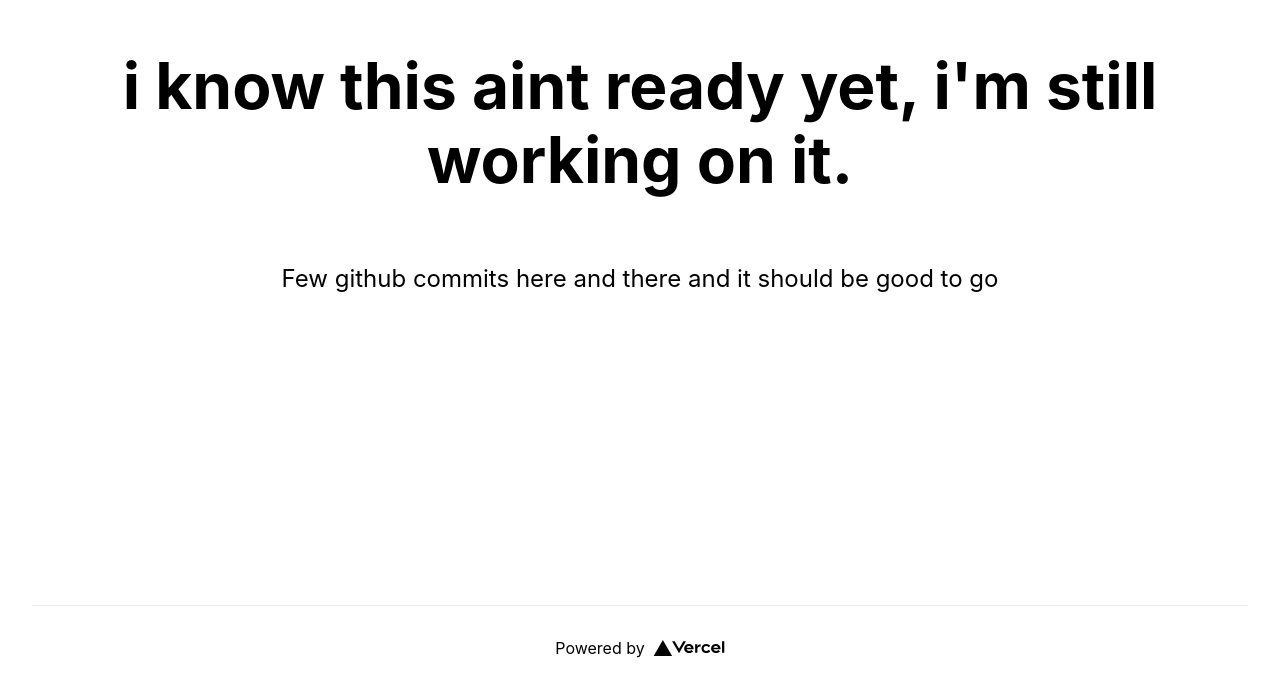
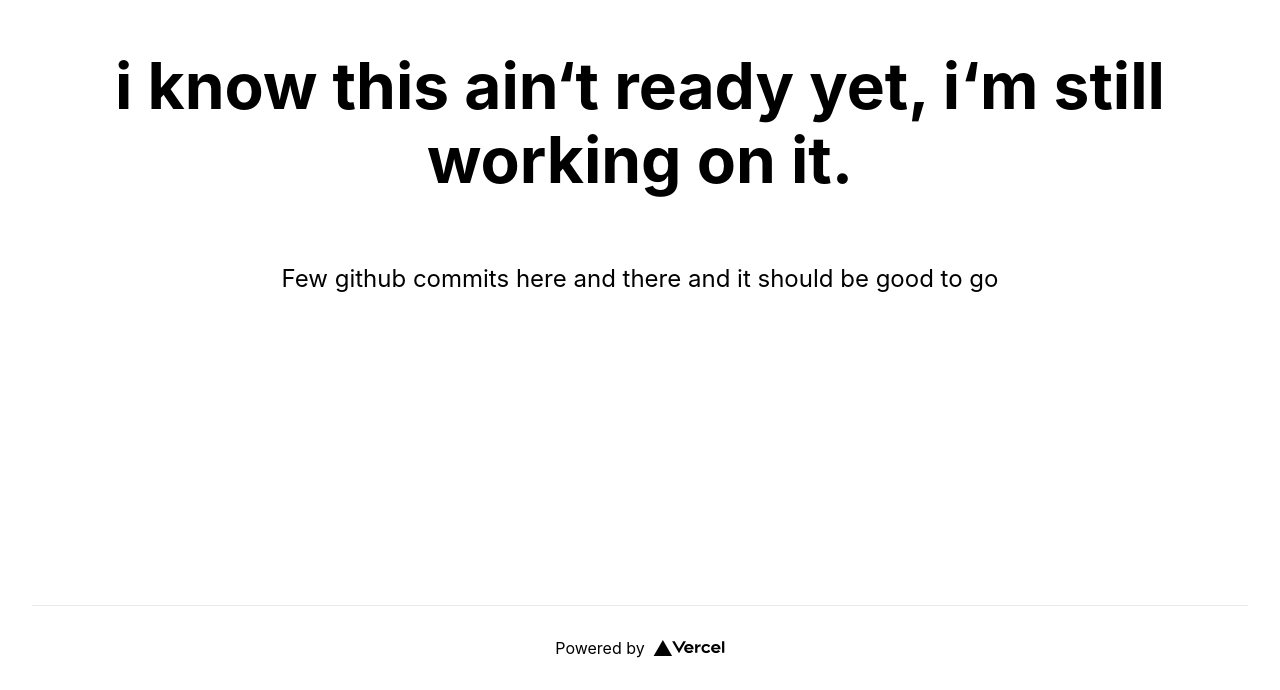
Before and after one commit to sapeol/nextjs-portfolio, a Next.js app: page / in a window 1280 px wide. Shown: the part 195-885 px from the top of the page. Built offline with nearby package versions, Linux system fonts and the light colour scheme.

Commit message:
added &lsquo;

```diff
--- a/pages/index.js
+++ b/pages/index.js
@@ -13,7 +13,7 @@ export default function Home() {
 
       <main className={styles.main}>
         <h1 className={styles.title}>
-          i know this aint ready yet, i'm still working on it.
+          i know this ain&lsquo;t ready yet, i&lsquo;m still working on it.
         </h1>
 
         <p className={styles.description}>
```
